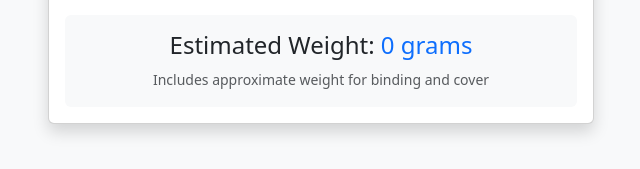
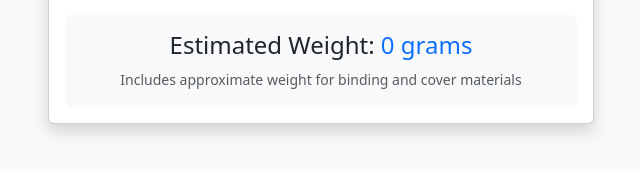
Before and after one commit to tjintranet/POD-Book-Weight-Calculator, a plain HTML site: page index.html in a window 1280 px wide. Both pictures are taken after typing "5", "5", "5" into the empty fields and a click on the button "Calculate Weight". Shown: the part 639-808 px from the top of the page, 319-959 px from the left. Drawn offline with nearby package versions, Linux system fonts and the light colour scheme.

Commit message:
Add files via upload

```diff
--- a/index.html
+++ b/index.html
@@ -64,7 +64,7 @@
 
                         <div id="result" class="mt-4 p-3 bg-light rounded text-center" style="display: none;">
                             <h4 class="mb-2">Estimated Weight: <span id="weightResult" class="text-primary"></span></h4>
-                            <small class="text-muted">Includes approximate weight for binding and cover</small>
+                            <small class="text-muted">Includes approximate weight for binding and cover materials</small>
                         </div>
                     </div>
                 </div>
```
